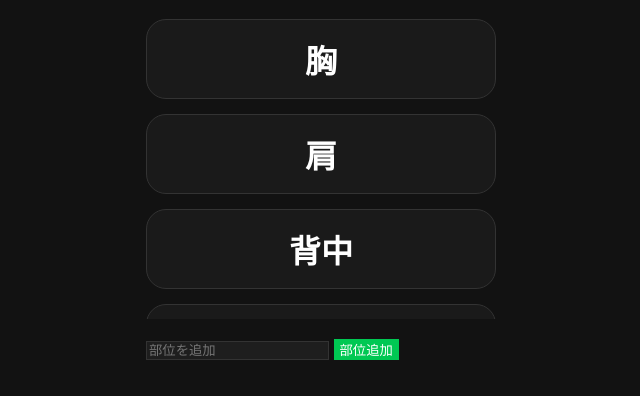
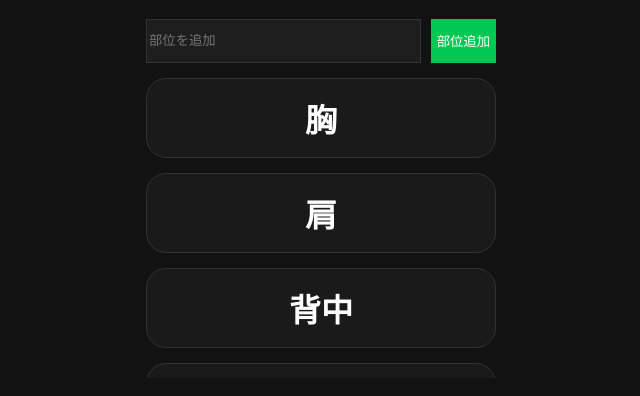
Before and after one commit to kd1359621-code/GYMNote, a plain HTML site: page index.html in a window 1280 px wide. Both pictures are taken after a click on the button "セットカウンター". Shown: the part 90-486 px from the top of the page, without its empty margins (319-959 px from the left). Drawn offline with Linux system fonts and the light colour scheme.

Commit message:
レイアウトの修正

```diff
--- a/index.html
+++ b/index.html
@@ -62,16 +62,13 @@
         <div id="categoryScreen" class="screen hidden">
 
             <h1>部位を選択</h1>
+
+            <div class="add-area">
+                <input type="text" id="newCategory" placeholder="部位を追加">
+                <button id="addCategory">部位追加</button>
+            </div>
+
             <div id="categoryList"></div>
-
-
-            <input type="text" id="newCategory" placeholder="部位を追加">
-
-            <button id="addCategory">
-                部位追加
-            </button>
-
-
 
         </div>
 
--- a/style.css
+++ b/style.css
@@ -490,3 +490,14 @@
   text-shadow:
     0 0 8px rgba(0, 200, 83, 0.5);
 }
+
+
+
+#categoryScreen .add-area {
+  margin-bottom: 15px;
+}
+
+
+#categoryList {
+  margin-top: 0;
+}
```
